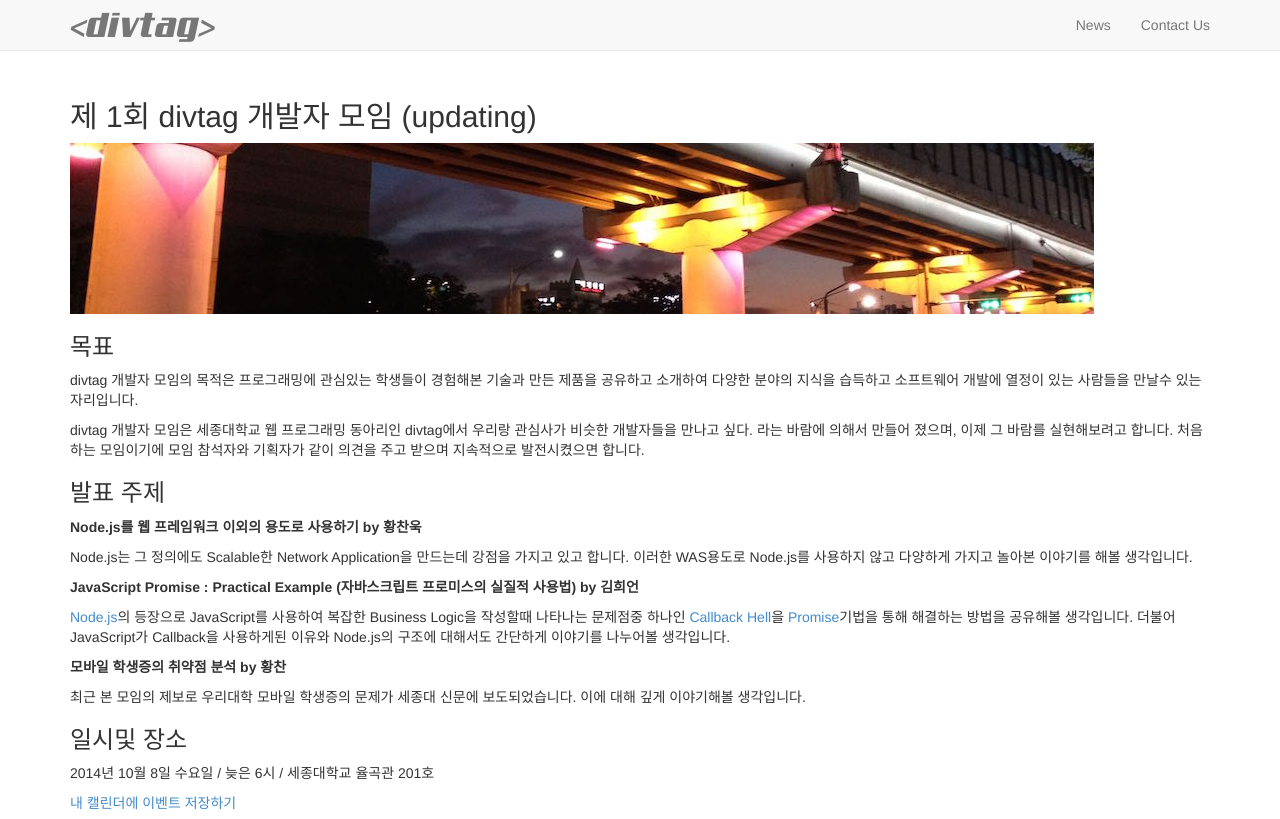
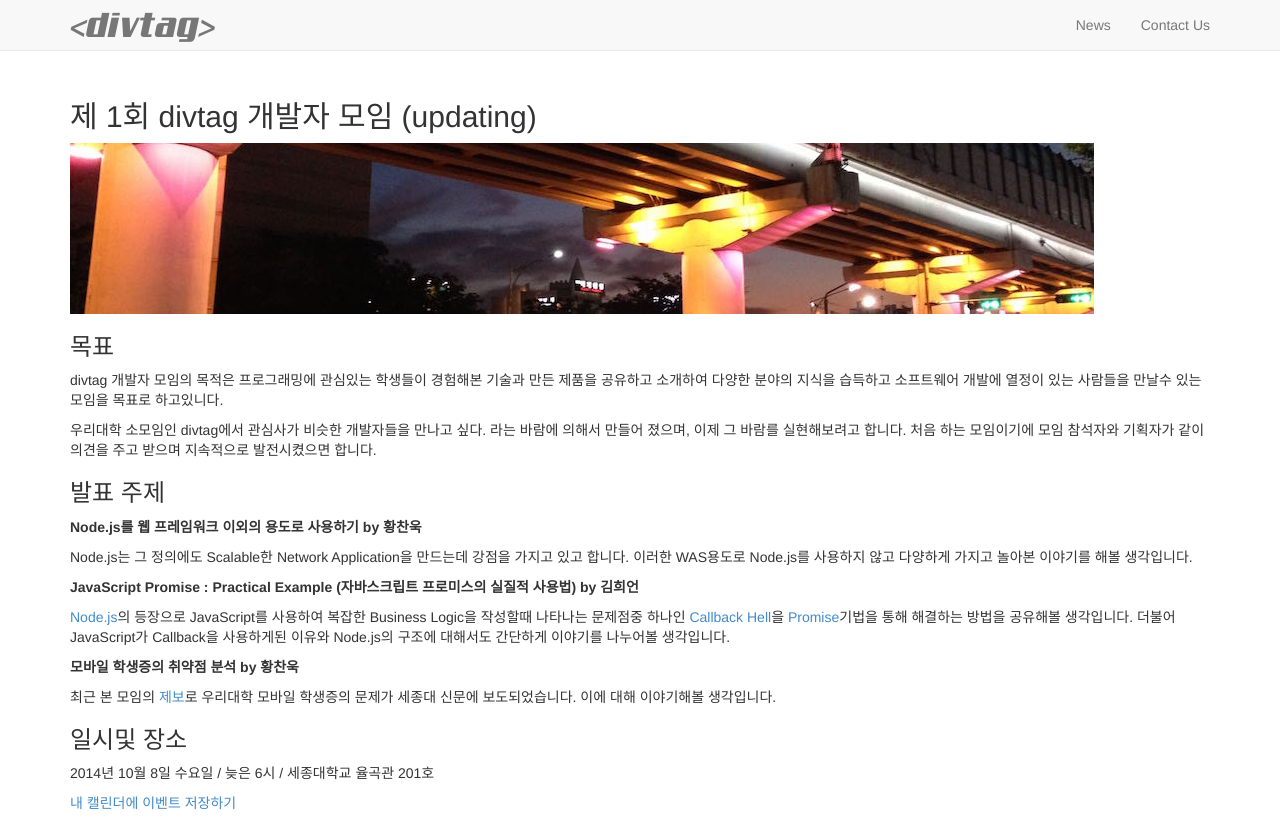
Before and after one commit to divtagers/divtagers.github.io, a Jekyll site: the page built from _posts/2014-09-29-divtag-meetup-first.md, in a window 1280 px wide and 900 px high, cut to the strip 0-819 px from the top of the window. Built offline with Jekyll 4.4.1, drawn with Linux system fonts in a browser that asks for light colours; nearby versions of some CDN libraries; Markdown is read by kramdown in place of the engine named in the settings.

Commit message:
edit post

```diff
--- a/_posts/2014-09-29-divtag-meetup-first.md
+++ b/_posts/2014-09-29-divtag-meetup-first.md
@@ -11,9 +11,9 @@ author: "openhiun"
 
 ###목표
 
-divtag 개발자 모임의 목적은 프로그래밍에 관심있는 학생들이 경험해본 기술과 만든 제품을 공유하고 소개하여 다양한 분야의 지식을 습득하고 소프트웨어 개발에 열정이 있는 사람들을 만날수 있는 자리입니다.
+divtag 개발자 모임의 목적은 프로그래밍에 관심있는 학생들이 경험해본 기술과 만든 제품을 공유하고 소개하여 다양한 분야의 지식을 습득하고 소프트웨어 개발에 열정이 있는 사람들을 만날수 있는 모임을 목표로 하고있니다.
 
-divtag 개발자 모임은 세종대학교 웹 프로그래밍 동아리인 divtag에서 우리랑 관심사가 비슷한 개발자들을 만나고 싶다. 라는 바람에 의해서 만들어 졌으며, 이제 그 바람를 실현해보려고 합니다. 처음 하는 모임이기에 모임 참석자와 기획자가 같이 의견을 주고 받으며 지속적으로 발전시켰으면 합니다.
+우리대학 소모임인 divtag에서 관심사가 비슷한 개발자들을 만나고 싶다. 라는 바람에 의해서 만들어 졌으며, 이제 그 바람를 실현해보려고 합니다. 처음 하는 모임이기에 모임 참석자와 기획자가 같이 의견을 주고 받으며 지속적으로 발전시켰으면 합니다.
 
 ###발표 주제
 
@@ -25,9 +25,9 @@ Node.js는 그 정의에도 Scalable한 Network Application을 만드는데 강
 
 [Node.js](http://nodejs.org)의 등장으로 JavaScript를 사용하여 복잡한 Business Logic을 작성할때 나타나는 문제점중 하나인 [Callback Hell](http://callbackhell.com)을 [Promise](http://promisejs.org)기법을 통해 해결하는 방법을 공유해볼 생각입니다. 더불어 JavaScript가 Callback을 사용하게된 이유와 Node.js의 구조에 대해서도 간단하게 이야기를 나누어볼 생각입니다.
 
-**모바일 학생증의 취약점 분석 by 황찬**
+**모바일 학생증의 취약점 분석 by 황찬욱**
 
-최근 본 모임의 제보로 우리대학 모바일 학생증의 문제가 세종대 신문에 보도되었습니다. 이에 대해 깊게 이야기해볼 생각입니다.
+최근 본 모임의 [제보](https://www.facebook.com/photo.php?fbid=501881023282569&set=a.134498483354160.26848.100003820279887)로 우리대학 모바일 학생증의 문제가 세종대 신문에 보도되었습니다. 이에 대해 이야기해볼 생각입니다.
 
 ###일시및 장소
 
@@ -35,7 +35,7 @@ Node.js는 그 정의에도 Scalable한 Network Application을 만드는데 강
 
 <a href="../static/events/divtag-october-2014.ics">내 캘린더에 이벤트 저장하기</a>
 
-<iframe src="https://www.google.com/maps/embed?pb=!1m18!1m12!1m3!1d3163.1378411895407!2d127.07404389999999!3d37.55181610000001!2m3!1f0!2f0!3f0!3m2!1i1024!2i768!4f13.1!3m3!1m2!1s0x357ca4d04ef3d389%3A0x322585c169b1b2bf!2z7ISc7Jq47Yq567OE7IucIOq1sOyekOuPmSDshLjsooXrjIDtlZnqtZAg7Jyo6rOh6rSA!5e0!3m2!1sen!2skr!4v1412131606053" width="400" height="400" frameborder="0" style="border:0"></iframe>
+<iframe src="https://www.google.com/maps/embed?pb=!1m18!1m12!1m3!1d3163.1378411895407!2d127.07404389999999!3d37.55181610000001!2m3!1f0!2f0!3f0!3m2!1i1024!2i768!4f13.1!3m3!1m2!1s0x357ca4d04ef3d389%3A0x322585c169b1b2bf!2z7ISc7Jq47Yq567OE7IucIOq1sOyekOuPmSDshLjsooXrjIDtlZnqtZAg7Jyo6rOh6rSA!5e0!3m2!1sen!2skr!4v1412131606053" width="320" height="320" frameborder="0" style="border:0"></iframe>
 
 
 ###문의처
--- a/index.html
+++ b/index.html
@@ -7,8 +7,8 @@ type: home
 <div class="row">
   <div class="col-md-6">
   	<p class="lead">Welcome to &lt;divtag&gt;! A leading computer research group in Sejong University.</p>
-  	<p> &lt;divtag&gt;는 컴퓨터와 관련된 다양한 이슈에 열정을 가진 학생들이 모여서 실제 동작하는 서비스를 개발해보고, 그것을 통해 문제를 해결하며, 연구하는 것을 목적으로 만들어진 모임입니다.</p>
-  	<p>컴퓨터 분야는 우리 세대에서 그 무엇보다도 빠르게 발전하고 있으며, 미래에 가장 큰 영향을 미칠수 있는 분야중 하나입니다. 우리 학교에서 컴퓨터에 대해 관심을 가지고 있거나, 배우고 싶어하는 학생이 있다면 환영합니다.</p>
+  	<p> &lt;divtag&gt;는 컴퓨터와 관련된 다양한 이슈에 관심을 가진 학생들이 모여서 실제 동작하는 서비스를 개발해보고, 그것을 통해 문제를 해결하며, 연구하는 것을 목적으로 만들어진 모임입니다.</p>
+  	<p>컴퓨터 분야는 우리 세대에서 그 무엇보다도 빠르게 발전하고 있으며, 미래에 가장 큰 영향을 미칠수 있는 분야중 하나입니다. 우리 학교에서 컴퓨터에 대해 관심을 가지고 있는 학생이 있다면 환영합니다.</p>
     <p class="lead">News</p>
     <table class="table table-striped">
        <tbody>
```
